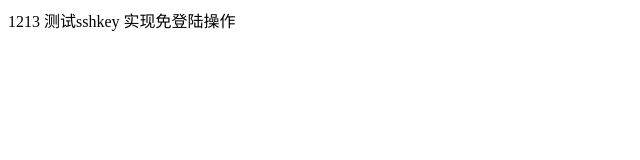
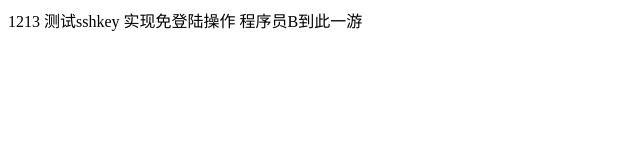
Before and after one commit to sublling/Multiplayer-development, a plain HTML site: page index.html in a window 1280 px wide. Shown: the whole page, without its empty margins (0-640 px from the left). Drawn offline with Linux system fonts and the light colour scheme.

Commit message:
程序员B提交了一次

```diff
--- a/index.html
+++ b/index.html
@@ -9,5 +9,6 @@
 <body>
     1213
     测试sshkey 实现免登陆操作
+    程序员B到此一游
 </body>
 </html>
```
